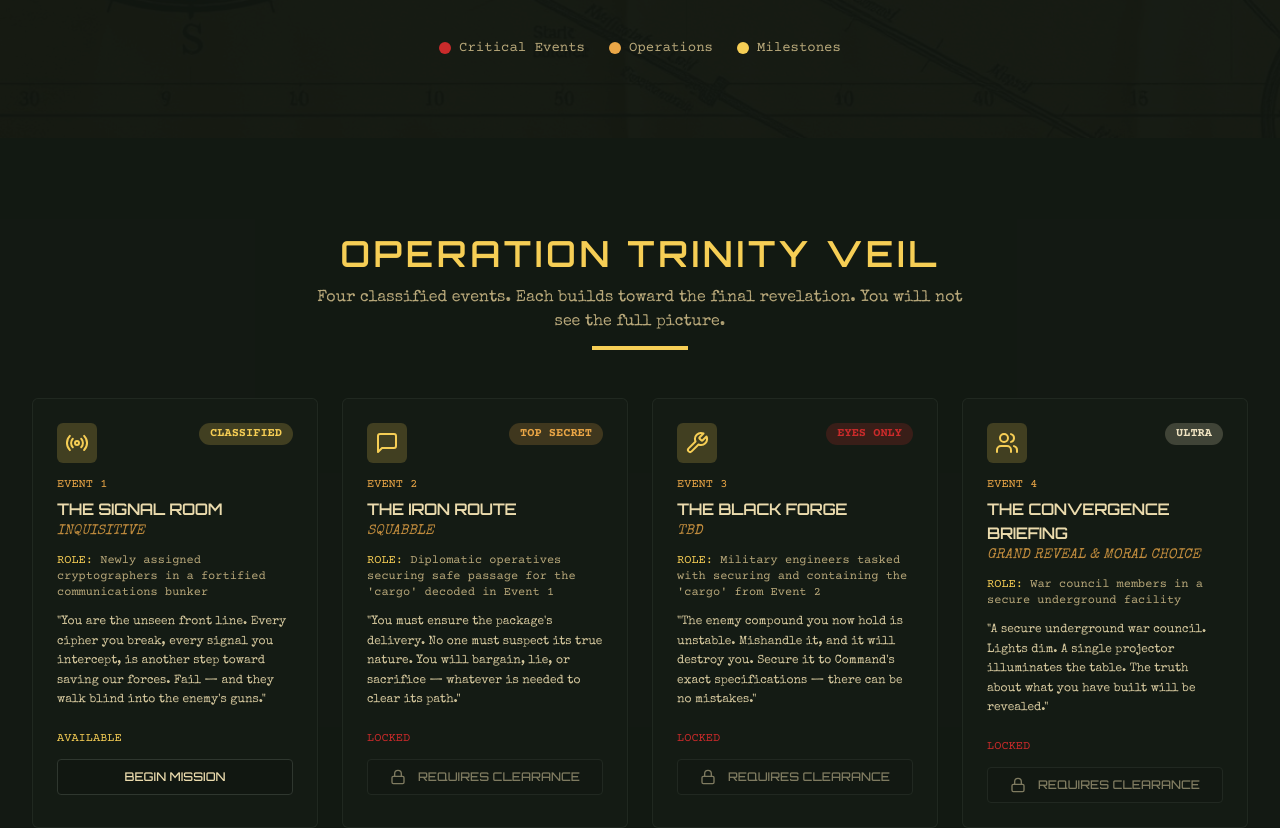
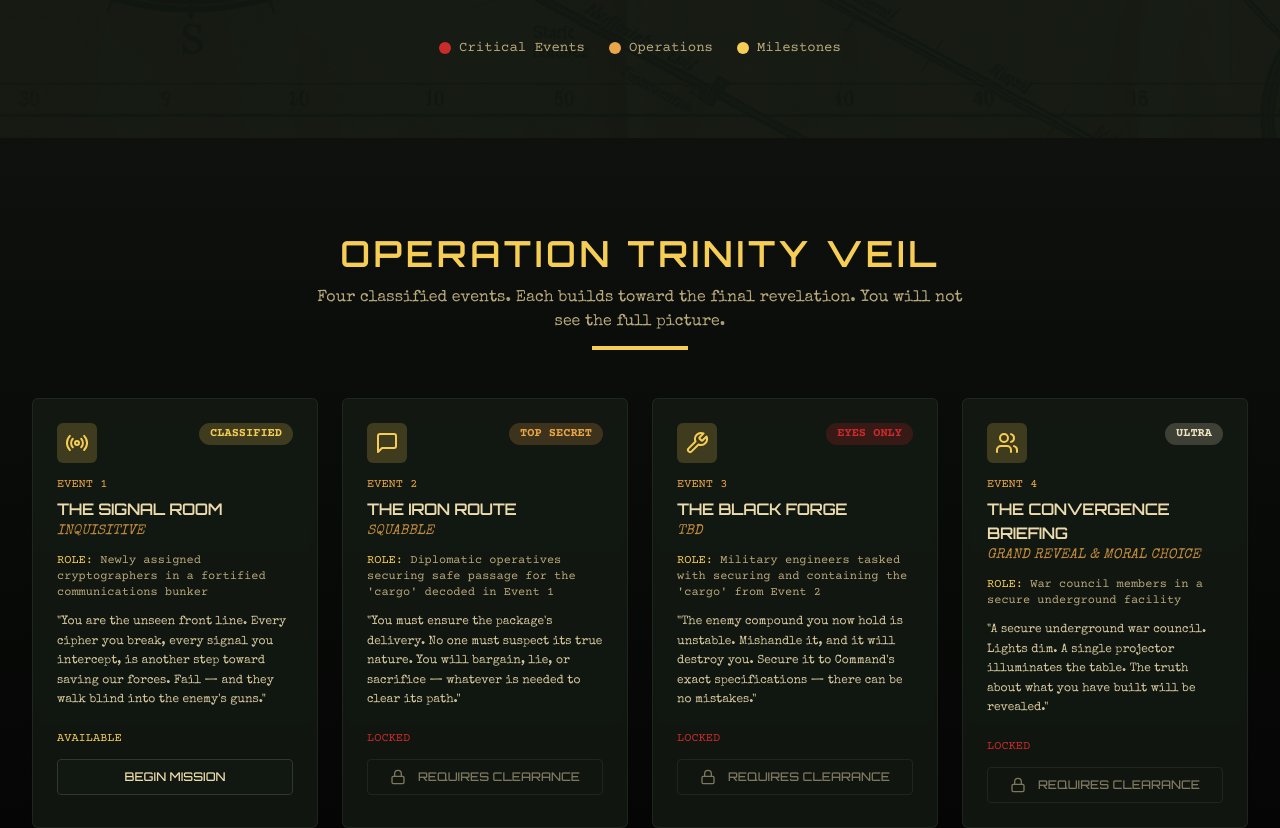
Before and after one commit to IEEE-TECH/UPDATED--WEEBSITE, a React (Vite) app: page / in a window 1280 px wide. Shown: the part 1560-2388 px from the top of the page. Built offline with nearby package versions, Linux system fonts and the light colour scheme.

Commit message:
Fix GamesHub background consistency - change from bg-muted/10 to dark gradient

```diff
--- a/src/components/GamesHub.tsx
+++ b/src/components/GamesHub.tsx
@@ -102,7 +102,7 @@ const GamesHub = () => {
     setSelectedGame(null);
   };
   return (
-    <section id="events" className="py-16 md:py-20 lg:py-24 bg-muted/10">
+    <section id="events" className="py-16 md:py-20 lg:py-24 bg-gradient-to-b from-shadow-dark to-black">
       <div className="max-w-7xl mx-auto px-4 sm:px-6 lg:px-8">
         {/* Section Header */}
         <div className="text-center mb-6 sm:mb-8 md:mb-12">
```
